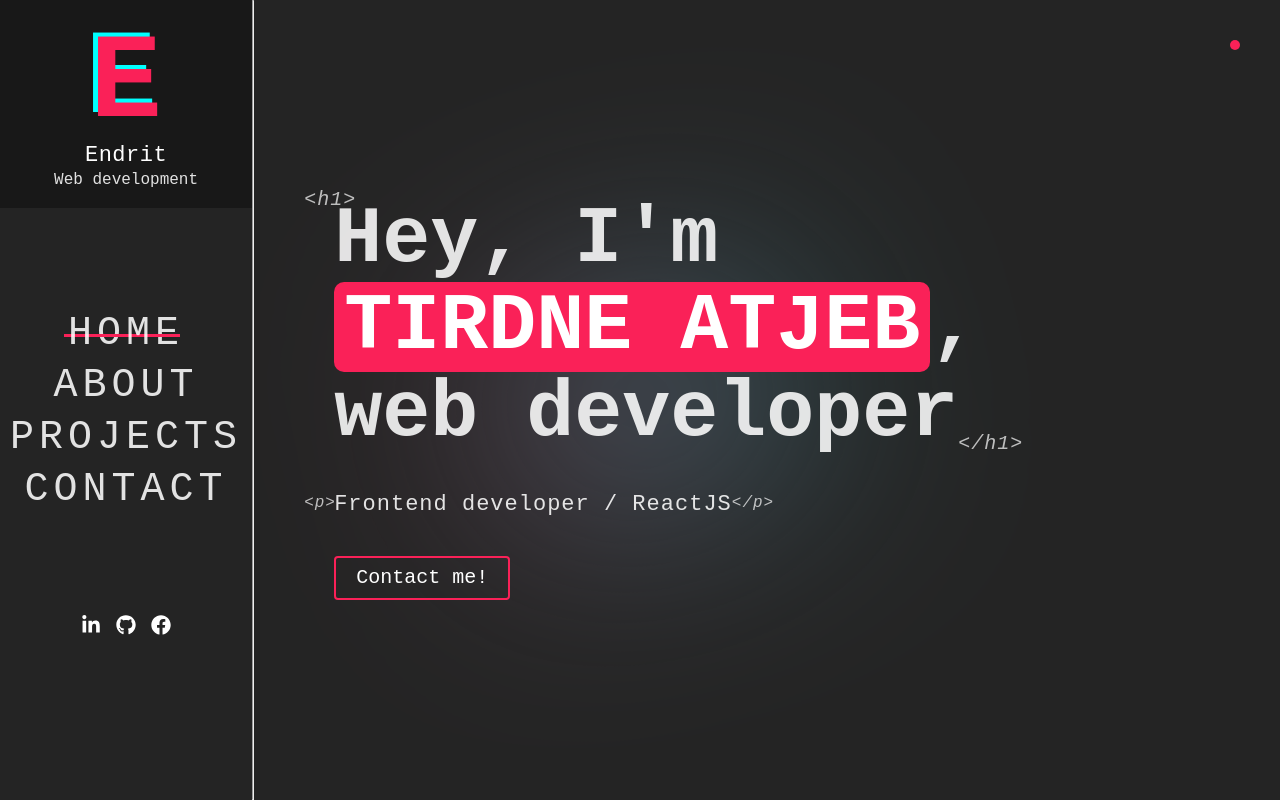
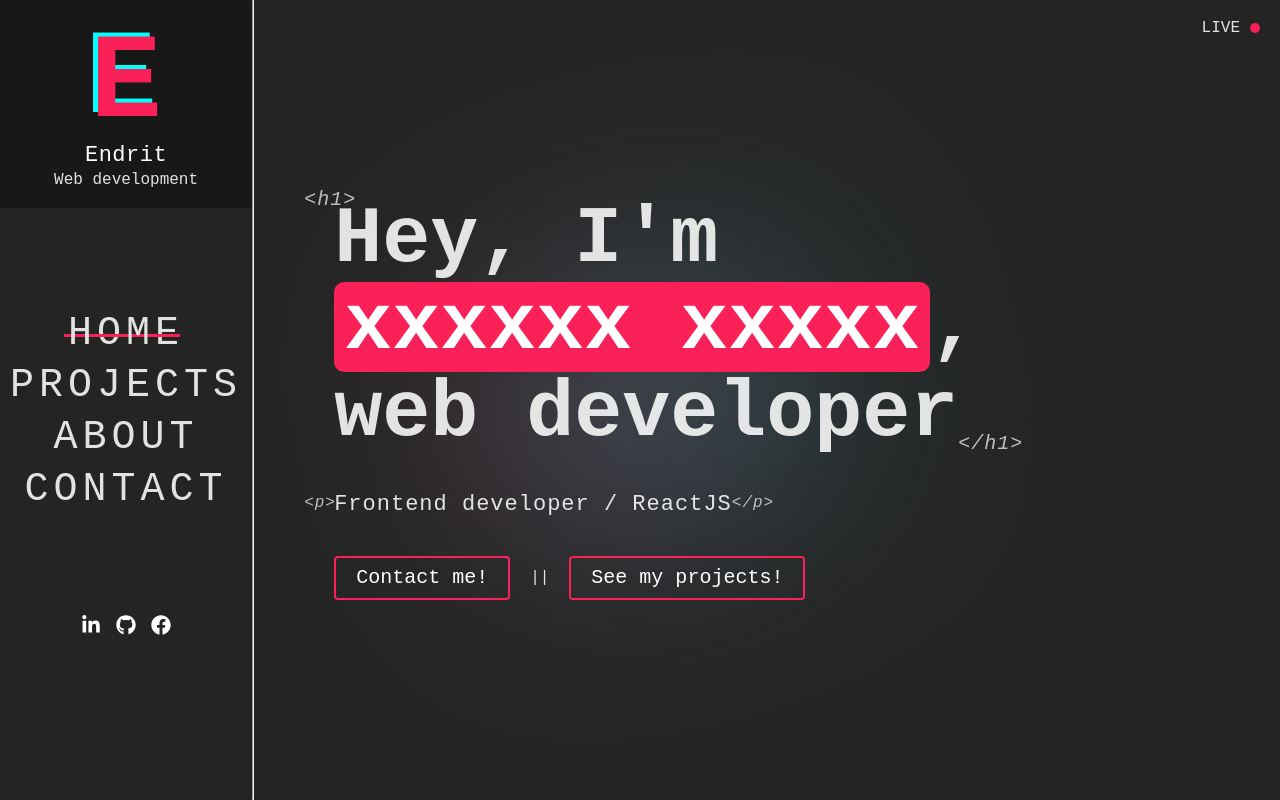
Before and after one commit to endritbejta/my-portfolio, a React (Vite) app: page / in a window 1280 px wide. Built offline with nearby package versions, Linux system fonts and the light colour scheme.

Commit message:
no message

```diff
--- a/src/Layout/Layout.jsx
+++ b/src/Layout/Layout.jsx
@@ -26,7 +26,10 @@ const Layout = () => {
 
   return (
     <div className={classes.Layout}>
-      <span className={classes.pulse}></span>
+      <div className={classes.live}>
+        <p>LIVE</p>
+        <span className={classes.pulse}></span>
+      </div>
       <div className={classes.blob} ref={blobRef}></div>
       <div className={classes.blur}></div>
       <Header />
--- a/src/Layout/Layout.module.css
+++ b/src/Layout/Layout.module.css
@@ -19,10 +19,7 @@
   aspect-ratio: 1/1;
   border-radius: 100%;
   background-color: var(--color-pink);
-  position: absolute;
-  top: 40px;
-  right: 40px;
-  z-index: 2;
+  position: relative;
 }
 
 .pulse::after {
@@ -50,6 +47,17 @@
   filter: blur(100px);
   z-index: -1;
   animation: rotate 20s infinite;
+}
+
+.live {
+  position: absolute;
+  top: 20px;
+  right: 20px;
+  z-index: 2;
+  display: flex;
+  justify-content: center;
+  align-items: center;
+  gap: 10px;
 }
 
 @keyframes rotate {
--- a/src/components/Navigation.jsx
+++ b/src/components/Navigation.jsx
@@ -28,28 +28,28 @@ const Navigation = () => {
           <NavLink to="">
             {homeLink}
             <div className={classes.line}></div>
-            {/* <span className={classes.lineAqua}></span> */}
+            <div className={classes.lineAqua}></div>
+          </NavLink>
+        </li>
+        <li>
+          <NavLink to="projects">
+            {projectsLink}
+            <div className={classes.line}></div>
+            <div className={classes.lineAqua}></div>
           </NavLink>
         </li>
         <li>
           <NavLink to="about">
             {aboutLink}
             <div className={classes.line}></div>
-            {/* <span className={classes.lineAqua}></span> */}
-          </NavLink>
-        </li>
-        <li>
-          <NavLink to="projects">
-            {projectsLink}
-            <div className={classes.line}></div>
-            {/* <span className={classes.lineAqua}></span> */}
+            <div className={classes.lineAqua}></div>
           </NavLink>
         </li>
         <li>
           <NavLink to="contact">
             {contactLink}
             <div className={classes.line}></div>
-            {/* <span className={classes.lineAqua}></span> */}
+            <div className={classes.lineAqua}></div>
           </NavLink>
         </li>
       </ul>
--- a/src/components/Navigation.module.css
+++ b/src/components/Navigation.module.css
@@ -49,25 +49,26 @@
     transition: transform 0.5s ease;
     transform: scaleX(0);
     transform-origin: right;
-    /* transition-delay: 0.1s; */
-    z-index: 6;
-  }
-  /* a .lineAqua {
-    background-color: var(--color-aqua);
     transition-delay: 0s;
     z-index: 7;
-  } */
+  }
+  a .lineAqua {
+    background-color: var(--color-aqua);
+    transition-delay: 0.2s;
+    z-index: 6;
+    top: 50%;
+  }
 
-  a[aria-current="page"] .line {
-    /* a[aria-current="page"] .lineAqua { */
+  a[aria-current="page"] .line,
+  a[aria-current="page"] .lineAqua {
     transform: scaleX(1);
     transform-origin: left;
   }
 
-  /* a[aria-current="page"] .lineAqua {
-    transition-delay: 0.1s;
-  } */
-  a[aria-current="page"] .line {
+  a[aria-current="page"] .lineAqua {
     transition-delay: 0s;
   }
+  a[aria-current="page"] .line {
+    transition-delay: 0.2s;
+  }
 }
--- a/src/pages/Home.jsx
+++ b/src/pages/Home.jsx
@@ -3,6 +3,7 @@ import classes from "./Home.module.css";
 import { letters } from "../assets/data";
 import NavigateButton from "../components/NavigateButton";
 import ProfileCard from "../components/ProfileCard";
+import { GiLogicGateOr } from "react-icons/gi";
 
 const Home = () => {
   const [onMouseOverFired, setOnMouseOverFired] = useState(false);
@@ -74,14 +75,18 @@ const Home = () => {
           className={classes.nameSpan}
           onMouseOver={onMouseOver}
           onMouseLeave={hideFromView}
-          data-value="Endrit Bejta"
+          data-value="endrit bejta"
         >
-          TIRDNE ATJEB
+          xxxxxx xxxxx
         </span>
         ,<span> web developer</span>
       </h1>
       <p className={classes.profession}>Frontend developer / ReactJS</p>
-      <NavigateButton to="contact" context="Contact me!" />
+      <div className={classes.actions}>
+        <NavigateButton to="contact" context="Contact me!" />
+        <p>||</p>
+        <NavigateButton to="projects" context="See my projects!" />
+      </div>
     </section>
   );
 };
--- a/src/pages/Home.module.css
+++ b/src/pages/Home.module.css
@@ -75,4 +75,13 @@
     content: "</p>";
     left: 100%;
   }
+
+  .actions {
+    display: flex;
+    gap: 20px;
+    align-items: center;
+    svg {
+      font-size: 26px;
+    }
+  }
 }
--- a/src/pages/Project.jsx
+++ b/src/pages/Project.jsx
@@ -5,7 +5,9 @@ const Project = () => {
   return (
     <div className={classes.Project}>
       <h3>My projects</h3>
-      <div className={classes.singleProject}></div>
+      <div className={classes.singleProject}>
+        <div></div>
+      </div>
     </div>
   );
 };
```
